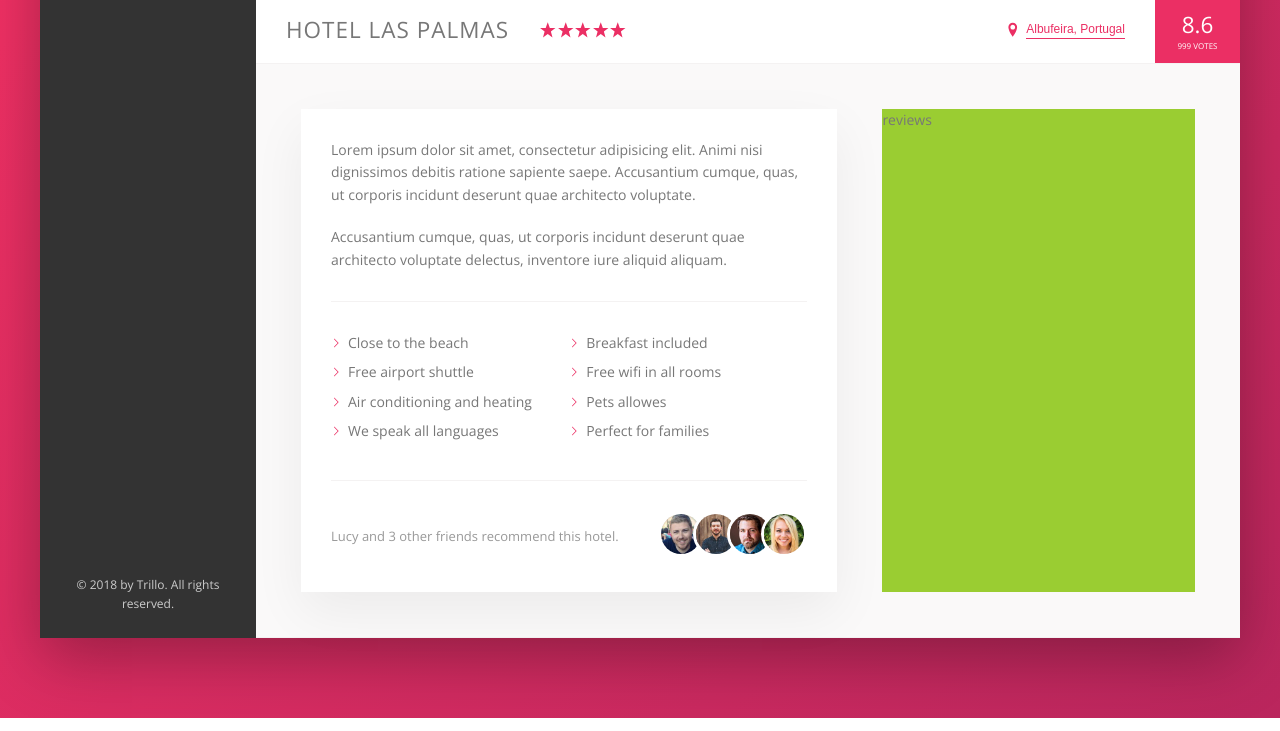
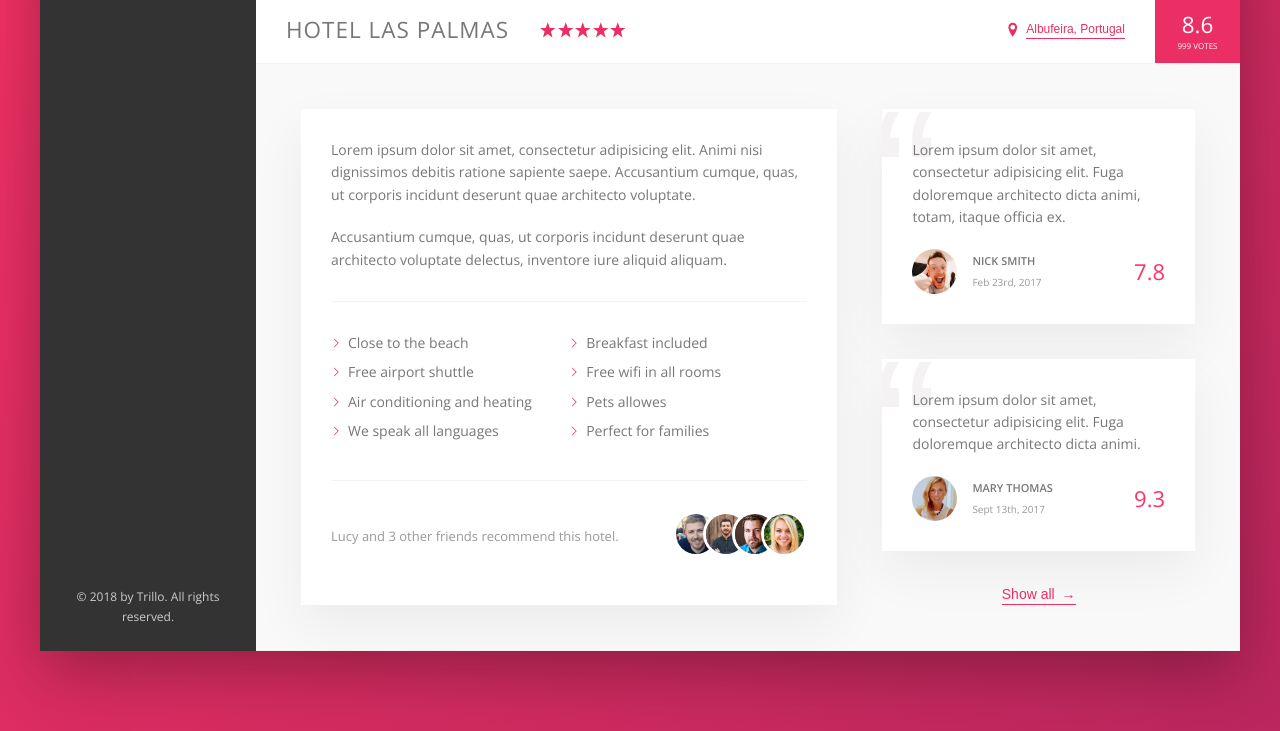
Before and after one commit to ornias9/Trillo---flexbox-project, a website: page index.html in a window 1280 px wide. Shown: the part 538-1269 px from the top of the page. Drawn offline with nearby package versions, Linux system fonts and the light colour scheme.

Commit message:
complete detail section

```diff
--- a/index.html
+++ b/index.html
@@ -172,7 +172,36 @@
                     </div>
 
                     <div class="user-reviews">
-                        reviews
+                        <figure class="review">
+                            <blockquote class="review__text">
+                                    Lorem ipsum dolor sit amet, consectetur adipisicing elit.
+                                    Fuga doloremque architecto dicta animi, totam, itaque officia ex.
+                            </blockquote>
+                            <figcaption class="review__user">
+                                <img src="img/user-1.jpg" alt="user 1" class="review__photo">
+                                <div class="review__user-box">
+                                    <p class="review__user-name">Nick Smith</p>
+                                    <p class="review__user-date">Feb 23rd, 2017</p>
+                                </div>
+                                <div class="review__rating">7.8</div>
+                            </figcaption>
+                        </figure>
+
+                        <figure class="review">
+                            <blockquote class="review__text">
+                                    Lorem ipsum dolor sit amet, consectetur adipisicing elit. Fuga doloremque architecto dicta animi.
+                            </blockquote>
+                            <figcaption class="review__user">
+                                <img src="img/user-2.jpg" alt="user 2" class="review__photo">
+                                <div class="review__user-box">
+                                    <p class="review__user-name">Mary Thomas</p>
+                                    <p class="review__user-date">Sept 13th, 2017</p>
+                                </div>
+                                <div class="review__rating">9.3</div>
+                            </figcaption>
+                        </figure>
+
+                        <button class="btn-inline">Show all <span>&rarr;</span></button>
                     </div>
                 </div>
             </main>
--- a/sass/_components.scss
+++ b/sass/_components.scss
@@ -292,13 +292,22 @@
     cursor: pointer;
     transition: all .2s;
 
+    & span {
+        margin-left: 3px;
+        transition: margin-left .2s;
+    }
+
     &:hover {
-        // color: var(--grey-dark-1);
-        animation: pulsate 1s infinite;
+        color: var(--grey-dark-1);
+
+        span {
+            margin-left: 8px;
+        }
     }
 
     &:focus {
         outline: none;
+        animation: pulsate 1s infinite;
     }
 }
 
@@ -379,13 +388,8 @@
     display: flex;
     align-items: center;
 
-
     &__count {
         margin-right: auto;
-    }
-
-    &__friends {
-
     }
 
     &__photo {
@@ -396,7 +400,71 @@
         border: 3px solid #fff;
 
         &:not(:last-child) {
-            margin-right: -1.5rem;
+            margin-right: -2rem;
         }
     }
 }
+
+/////////////////////////////////////
+// REVIEWS
+
+.review {
+    background-color: #fff;
+    box-shadow: var(--shadow-light);
+    padding: 3rem;
+    margin-bottom: 3.5rem;
+    position: relative;
+    overflow: hidden;
+
+    &__text {
+        margin-bottom: 2rem;
+        position: relative;
+        z-index: 10;
+    }
+
+    &__user {
+        display: flex;
+        align-items: center;
+    }
+
+    &__photo {
+        height: 4.5rem;
+        width: 4.5rem;
+        border-radius: 50%;
+        margin-right: 1.5rem;
+    }
+
+    &__user-box {
+        margin-right: auto;
+    }
+
+    &__user-name {
+        font-size: 1.1rem;
+        font-weight: 600;
+        text-transform: uppercase;
+        margin-bottom: .4rem;
+    }
+
+    &__user-date {
+        font-size: 1rem;
+        color: var(--grey-dark-3);
+    }
+
+    &__rating {
+        color: var(--primary-light);
+        font-size: 2.2rem;
+        font-weight: 100;
+    }
+
+    &::before {
+        content: '\201C';
+        position: absolute;
+        top: -2.8rem;
+        left: -1rem;
+        line-height: 1;
+        font-size: 20rem;
+        color: var(--grey-light-2);
+        font-family: sans-serif;
+        z-index: 1;
+    }
+}
--- a/sass/_layout.scss
+++ b/sass/_layout.scss
@@ -55,6 +55,9 @@
 }
 
 .user-reviews {
-    background-color: yellowgreen;
     flex: 1;
+
+    display: flex;
+    flex-direction: column;
+    align-items: center;
 }
```
Also changed, not shown: css/style.css.
